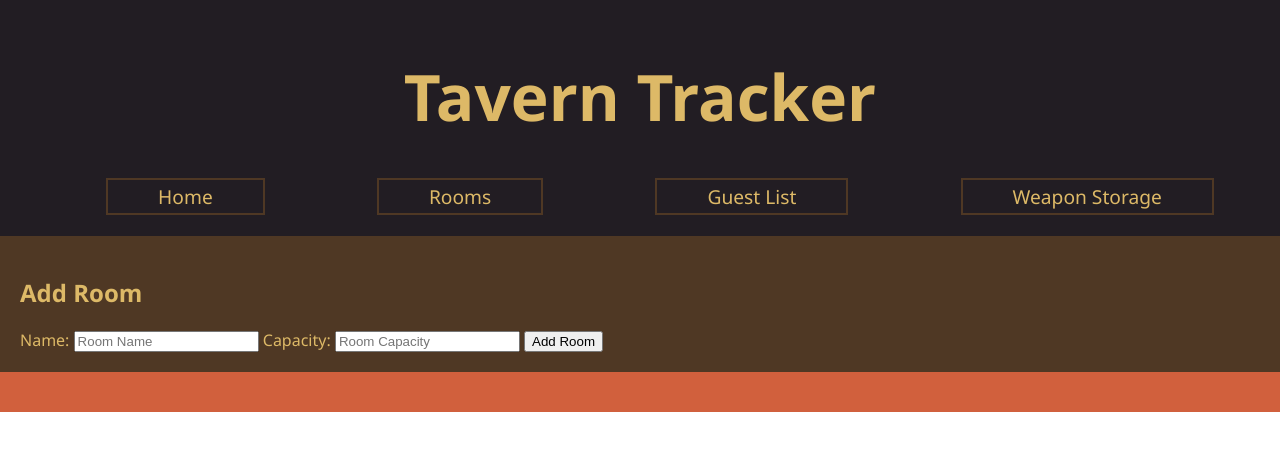
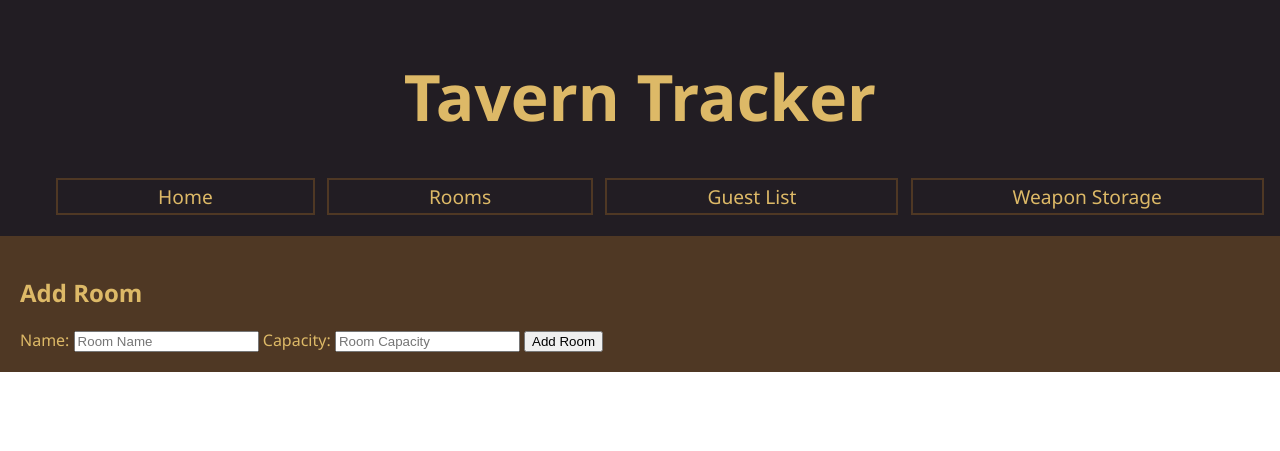
Before and after one commit to Osh2/TavernTrackr, a Flask app: page /rooms in a window 1280 px wide. Shown: the top 451 px of the page. Run offline with Flask 2, Linux system fonts and the light colour scheme; data that the repository does not hold is empty; some libraries are stand-ins or nearby versions.

Commit message:
added more css

```diff
--- a/static/style.css
+++ b/static/style.css
@@ -25,7 +25,7 @@ body > header > nav > ul > li > a{
     text-decoration: none;
     font-size: 120%;
     border: solid 2px #4F3824;
-    padding: 3px 50px;
+    padding: 3px 100px;
 
 }
 
@@ -65,14 +65,15 @@ body > section > a{
 
 
 
-#add_room{
+.add_form{
     background-color: #4F3824;
     padding: 20px;
     color: #DDB967;
 }
 
-.room_list{
+.list{
     background-color:  #D1603D;
     padding: 20px;
     color: #DDB967;
+    display: grid;
 }
--- a/templates/guests/details.html
+++ b/templates/guests/details.html
@@ -1,9 +1,7 @@
 {% extends 'base.html' %}
 {% block content %}
-<header>
-    <h3>Guest Details</h3>
-</header>
-<main>
+<main class = "list">
+    <h2>Guest Details</h2>
     <p>Name: {{guest.name}}</p>
     <p>Class: {{guest.type}}</p>
     <p>Race: {{guest.race}}</p>
--- a/templates/guests/edit.html
+++ b/templates/guests/edit.html
@@ -1,9 +1,7 @@
 {% extends 'base.html' %}
 {% block content %}
-<header>
+<main class="add_form">
     <h2> Edit Guest </h2>
-</header>
-<main>
     <form action="/guests/{{guest.id}}" method="POST">
         <label for="name">Name:</label>
         <input type="text" name="name" id="name" value="{{guest.name}}" autofocus>
--- a/templates/guests/index.html
+++ b/templates/guests/index.html
@@ -1,7 +1,7 @@
 {% extends 'base.html' %}
 {% block content %}
 
-<section>
+<section class="add_form">
     <h2>Add Guest</h2>
     <form action="/guests" method = "POST">
         <label for="name">Name:</label>
@@ -22,8 +22,8 @@
         <input type="submit" value="Check In Guest">
     </form>
 </section>
-<main id = "guest_list">
-    {% for guest in guests %}
+{% for guest in guests %}
+<main class="list">
     <h4> Name: {{guest.name}} </h4>
     <p> Room: {{guest.room.name}} </p>
     <form action="/guests/{{guest.id}}/delete" method = POST>
--- a/templates/guests/weapons.html
+++ b/templates/guests/weapons.html
@@ -1,10 +1,8 @@
 {% extends 'base.html' %}
 {% block content %}
-<header>
+{% for weapon in weapons if weapon %}
+<main class="list">
     <h2>Weapon Overview</h2>
-</header>
-<main>
-    {% for weapon in weapons if weapon %}
         <h3>Name: {{weapon.name}}</h3>
         <p>Type: {{weapon.type}}</p>
         <p>Value: {{weapon.value}}gp</p>
--- a/templates/rooms/edit.html
+++ b/templates/rooms/edit.html
@@ -1,9 +1,8 @@
 {%extends 'base.html'%}
 {% block content %}
-<header>
+
+<main class="add_form">
     <h2>Edit Room</h2>
-</header>
-<main>
     <form action="/rooms/{{room.id}}" method="POST">
         <label for="name"> Name: </label>
         <input type="text" name="name" id="name" value="{{room.name}}" autofocus >
--- a/templates/rooms/index.html
+++ b/templates/rooms/index.html
@@ -2,7 +2,7 @@
 {% block content %}
 
 
-<section id="add_room" >
+<section class="add_form" >
     <h2> Add Room </h2>
     <form action="/rooms" method = "POST">
         <div>
@@ -15,8 +15,9 @@
     </form>
 </section>
 
-<main class = 'room_list'>
-    {% for room in rooms %}
+
+{% for room in rooms %}
+ <main class = 'list'>
         <h3> Name: {{room.name}} </h3>
         <p> Capacity: {{room.capacity}} </p>
         <p>Available Space: {{room.capacity - room.num_guests}}</p>
--- a/templates/weapons/details.html
+++ b/templates/weapons/details.html
@@ -1,10 +1,10 @@
 {% extends 'base.html' %}
 {% block content %}
 
-<header>
+<header class="add_form">
     <h2>Weapon Details</h2>
 </header>
-<main>
+<main class="list">
     <h3> Weapon Name: {{weapon.name}} </h3>
     <h4>Owner: {{weapon.owner.name}}</h4>
     <p> Damage: {{weapon.damage}} </p>
```
Also changed, not shown: templates/rooms/guests.html (+4 -3 lines), templates/weapons/index.html (+2 -6 lines).
